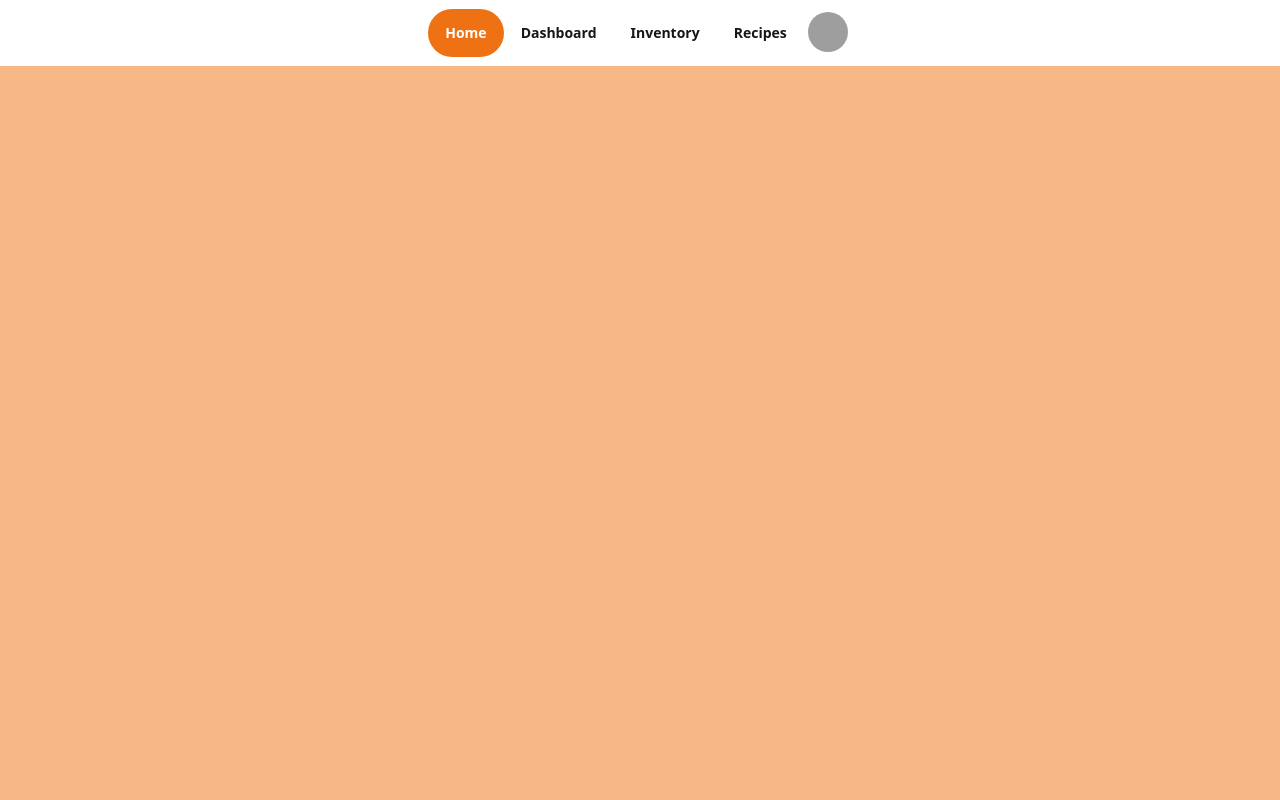
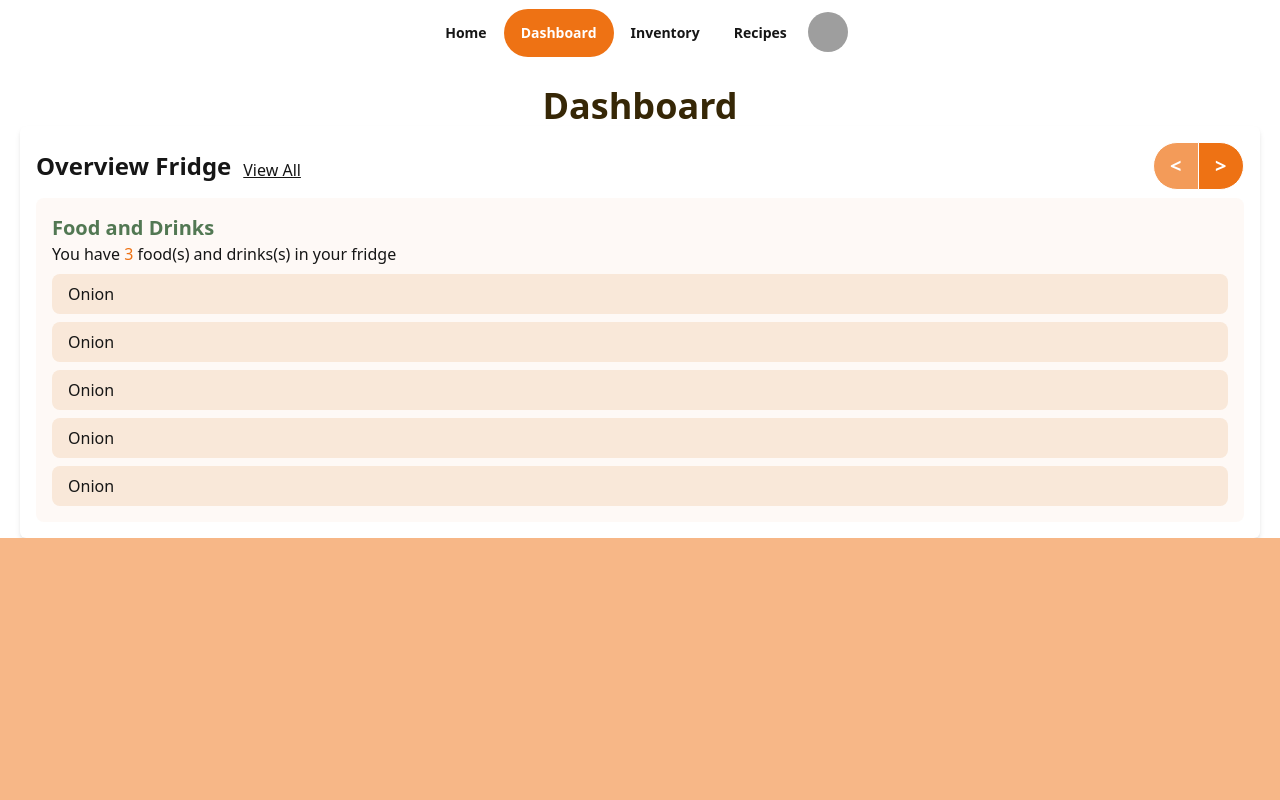
Before and after one commit to wave49192/MyFridge, a React (Vite) app: page / in a window 1280 px wide. Shown: the top 800 px of the page. Built offline with nearby package versions, Linux system fonts and the light colour scheme; grey boxes are pictures that could not be loaded.

Commit message:
add overview fridge component

```diff
--- a/src/App.tsx
+++ b/src/App.tsx
@@ -2,10 +2,11 @@
 // import reactLogo from "./assets/react.svg";
 // import viteLogo from "/vite.svg";
 import "./App.css";
+import DashboardPage from "./pages/Dashboard/DashboardPage";
 import HomePage from "./pages/Home/HomePage";
 
 function App() {
-  return <HomePage />;
+  return <DashboardPage />;
 }
 
 export default App;
--- /dev/null
+++ b/src/components/FridgeOverview/FridgeOverveiw.tsx
@@ -0,0 +1,48 @@
+import "./FridgeOverview.css";
+
+interface FoodItem {
+  name: string;
+}
+
+const FridgeOverview: React.FC = () => {
+  const foodItems: FoodItem[] = [
+    { name: "Onion" },
+    { name: "Onion" },
+    { name: "Onion" },
+    { name: "Onion" },
+    { name: "Onion" },
+  ];
+
+  return (
+    <div className="mx-5 bg-base-100 p-4 rounded-md shadow-md justify-center">
+      <div className="flex items-center mb-2 justify-between">
+        <div className="flex">
+          <h1 className="text-2xl font-bold">Overview Fridge</h1>
+          <a href="" className="mt-2 ml-3">
+            <p className="text-md underline">View All</p>
+          </a>
+        </div>
+        <div className="join grid grid-cols-2">
+          <button className="join-item btn custom-disabled btn-outline rounded-full bg-primary text-xl text-white">
+            &lt;
+          </button>
+          <button className="join-item btn btn-outline rounded-full bg-primary text-xl text-white">
+            &gt;
+          </button>
+        </div>
+      </div>
+      <div className="space-y-2 bg-primary-2 bg-opacity-25 p-4 rounded-lg">
+        <h1 className="text-secondary font-bold text-xl ">Food and Drinks</h1>
+        You have <span className="text-primary">3</span> food(s) and drinks(s)
+        in your fridge{" "}
+        {foodItems.map((item, index) => (
+          <div key={index} className="flex px-4 py-2 bg-primary-2 rounded-lg">
+            <p>{item.name}</p>
+          </div>
+        ))}
+      </div>
+    </div>
+  );
+};
+
+export default FridgeOverview;
--- /dev/null
+++ b/src/components/FridgeOverview/FridgeOverview.css
@@ -0,0 +1,9 @@
+/* Custom color utility */
+.custom-disabled {
+    /* Your custom styles for the disabled button */
+    opacity: 0.7;
+    /* Example: reduce opacity */
+    cursor: not-allowed;
+    /* Example: change cursor */
+    /* Add any other styles you want */
+}
--- a/src/components/Navbar/Navbar.tsx
+++ b/src/components/Navbar/Navbar.tsx
@@ -1,4 +1,4 @@
-import React, { useEffect, useState } from "react";
+import React from "react";
 
 interface NavbarNavigation {
   isAtPage?: string;
@@ -46,7 +46,7 @@ const Navbar: React.FC<NavbarNavigation> = ({ isAtPage }) => {
               <div className="w-10 rounded-full">
                 <img
                   alt="Tailwind CSS Navbar component"
-                  src="https://daisyui.com/images/stock/photo-1534528741775-53994a69daeb.jpg"
+                  src="https://dogtime.com/wp-content/uploads/sites/12/2023/11/GettyImages-1329412827-e1701097258260.jpg?w=1024"
                 />
               </div>
             </div>
--- /dev/null
+++ b/src/pages/Dashboard/DashboardPage.tsx
@@ -0,0 +1,18 @@
+import React from "react";
+import { Navbar, RecipeList } from "../../components";
+import FridgeOverview from "../../components/FridgeOverview/FridgeOverveiw";
+
+const DashboardPage: React.FC = () => {
+  return (
+    <>
+      <Navbar isAtPage="Dashboard" />
+      <h1 className="text-4xl text-center font-bold mt-5 text-accent">
+        Dashboard
+      </h1>
+      <FridgeOverview />
+      <RecipeList />
+    </>
+  );
+};
+
+export default DashboardPage;
--- a/tailwind.config.js
+++ b/tailwind.config.js
@@ -13,15 +13,25 @@ module.exports = {
       // => @media (min-width: 1280px) { ... }
     },
     extend: {},
-  },
-
     colors: {
       primary: "#EE7214",
-    "primary-content": "F7B787",
+      "primary-content": "#F7B787",
+      "primary-2": "#F9E8D9",
       secondary: "#527853",
       accent: "#362706",
       neutral: "#3D4451",
       "base-100": "#FFFFFF",
+      blue: "#1fb6ff",
+      purple: "#7e5bef",
+      pink: "#ff49db",
+      orange: "#ff7849",
+      green: "#13ce66",
+      yellow: "#ffc82c",
+      "gray-dark": "#273444",
+      gray: "#8492a6",
+      "gray-light": "#d3dce6",
+      white: "#FFFFFF",
+    },
   },
 
   plugins: [require("daisyui")],
@@ -31,6 +41,7 @@ module.exports = {
         emmy: {
           primary: "#EE7214",
           "primary-content": "F7B787",
+          "primary-bg": "F9E8D9",
           secondary: "#527853",
           accent: "#362706",
           neutral: "#3D4451",
```
Lines whose indentation alone changed are shown as unchanged.
